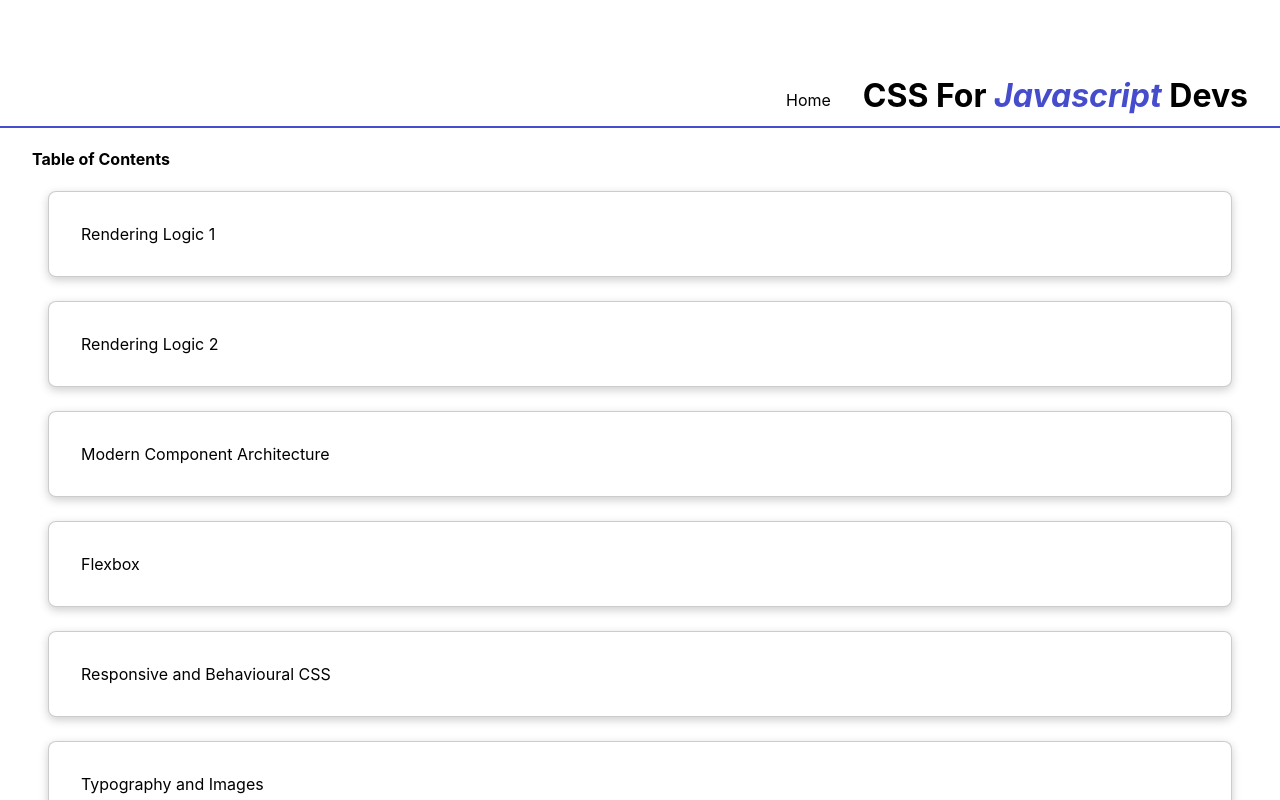
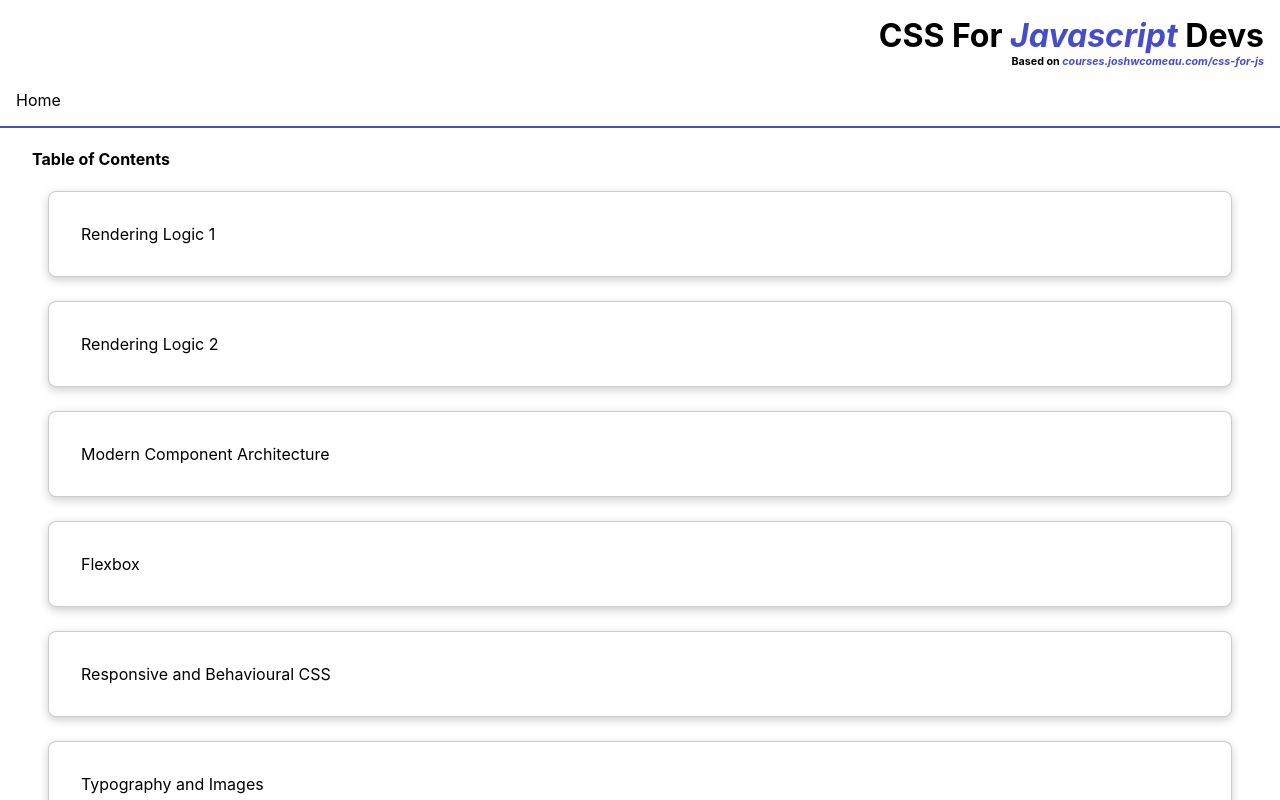
Before and after one commit to Breck37/css-for-js-demo, a Next.js app: page / in a window 1280 px wide. Built offline with nearby package versions, Linux system fonts and the light colour scheme.

Commit message:
fix: consistent header
Signed-off-by: Brent Eckert <brent.eckert7@gmail.com>

```diff
--- a/components/Header.js
+++ b/components/Header.js
@@ -5,13 +5,19 @@ import styled from "styled-components";
 const Header = () => {
   return (
     <HeaderStyled>
+      <div className="header-title-wrap">
         <h1>
           CSS For <strong>Javascript</strong> Devs
         </h1>
-      <div>
-        <div>
+        <h6>
+          Based on{" "}
+          <a href="https://courses.joshwcomeau.com/css-for-js">
+            <strong>courses.joshwcomeau.com/css-for-js</strong>
+          </a>
+        </h6>
+      </div>
+      <div className="links">
         <Link href="/">Home</Link>
-        </div>
       </div>
     </HeaderStyled>
   );
@@ -20,48 +26,43 @@ const Header = () => {
 export default Header;
 
 const HeaderStyled = styled.div`
-  position: relative;
   height: 6rem;
   width: 100vw;
   border-bottom: 2px solid #454dcc;
-  padding: 3rem 2rem 1rem;
+  padding: 1rem;
   display: flex;
-  flex-direction: row-reverse;
-  align-items: center;
+  align-items: flex-end;
 
-  > h1 {
+  .header-title-wrap {
+    position: absolute;
+    top: 1rem;
+    right: 1rem;
+    display: flex;
+    flex-direction: column;
+
+    h1,
+    h6 {
       margin: 0;
 
-    > strong {
+      > strong,
+      a > strong {
         color: #454dcc;
         font-style: italic;
       }
     }
 
-  > div {
-    height: 100%;
-    width: 40%;
-    margin 0 2rem;
-    display: flex;
-    flex-direction: row-reverse;
-    align-items: flex-end;
+    h1 {
+      font-size: 1.5rem;
+    }
 
-    > div {
-      cursor: pointer;
+    h6 {
+      text-align: right;
+    }
 
-      &:hover {
-        color: #454dcc;
+    @media (min-width: 800px) {
+      h1 {
+        font-size: 2rem;
       }
     }
   }
-
-  @media (max-width: 800px) {
-    > h1 {
-      flex: 3;
-    }
-    > div {
-      width: 35%;
-      justify-content: flex-end;
-    }
-  }
 `;
```
Lines whose indentation alone changed are shown as unchanged.
